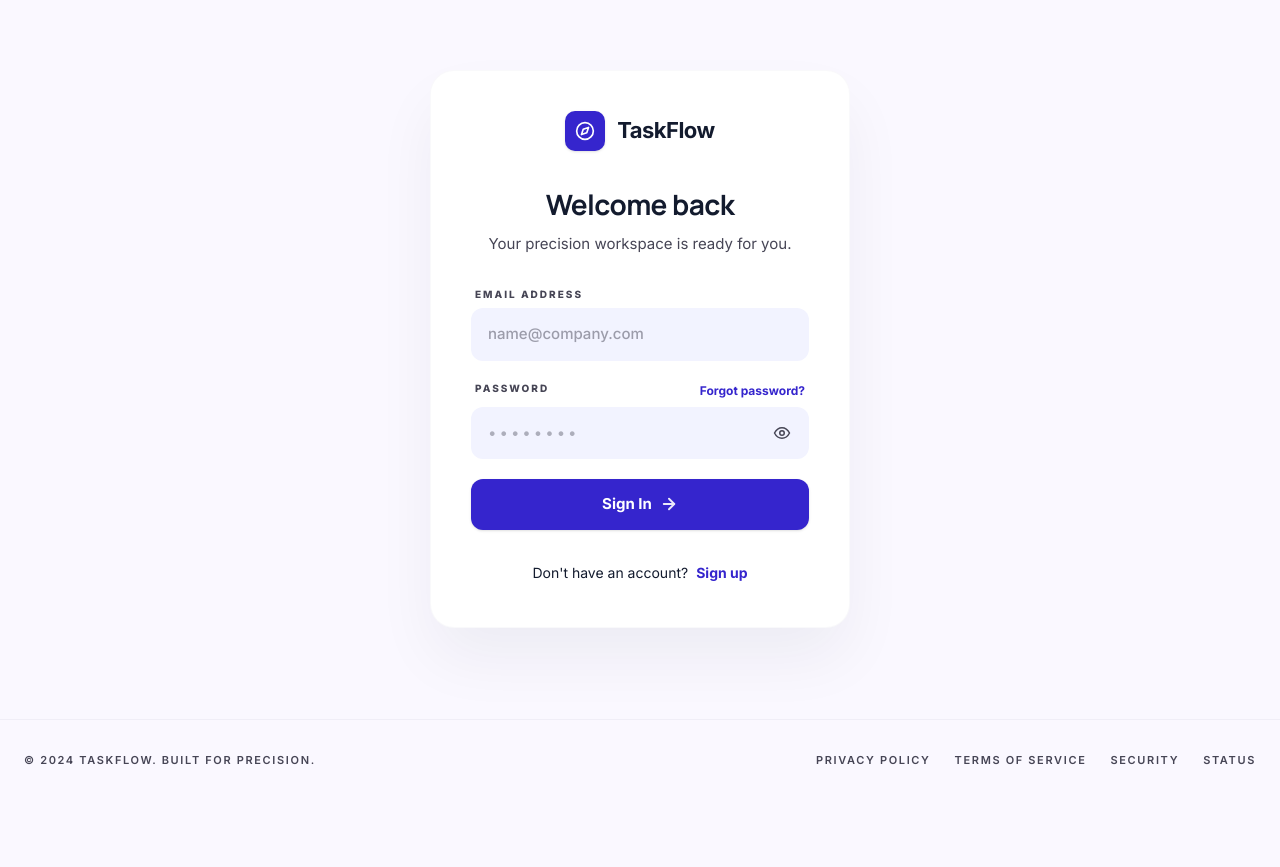
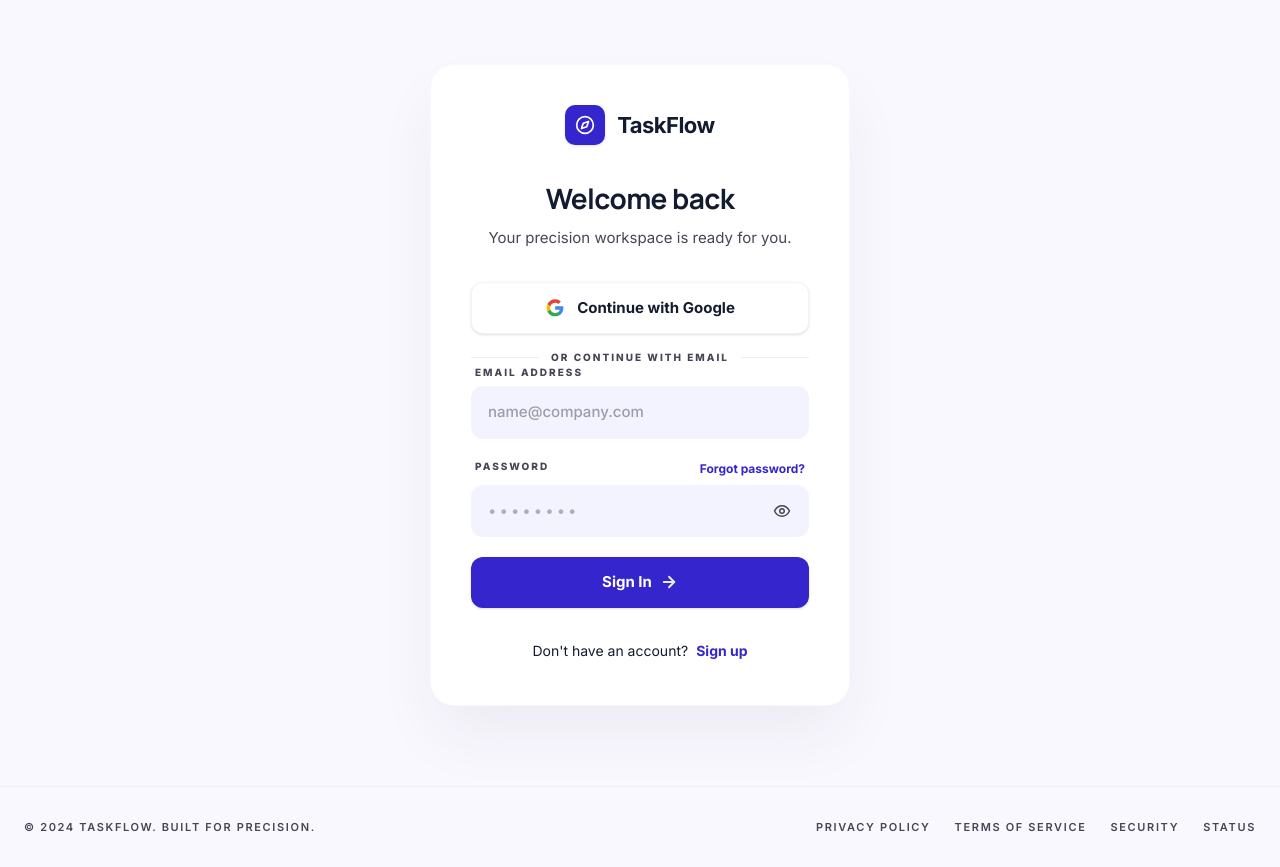
Before and after one commit to shahibuzzaman/Mini-Task-Management-Board, a Next.js app: page /signin in a window 1280 px wide. Before the commit the page ends 800 px from the top, so only its background shows below. Built offline with nearby package versions, Linux system fonts and the light colour scheme; no server answers.

Commit message:
feat: enable realtime task sync across board members

```diff
--- a/src/app/api/boards/[boardId]/route.ts
+++ b/src/app/api/boards/[boardId]/route.ts
@@ -156,9 +156,12 @@
 
     const board = await getCurrentBoardAccess(supabase, user.id, parsedBoardId.data);
 
-    if (board.currentUserRole !== "owner") {
+    if (
+      board.currentUserRole !== "owner" &&
+      board.currentUserRole !== "admin"
+    ) {
       return NextResponse.json(
-        { error: "Only board owners can delete a board." },
+        { error: "Only board owners and admins can delete a board." },
         { status: 403 },
       );
     }
--- a/src/components/board/board-details-page.tsx
+++ b/src/components/board/board-details-page.tsx
@@ -5,6 +5,7 @@
 import { BoardTabs } from "@/components/board/board-tabs";
 import { getBoardsPath } from "@/features/boards/lib/board-routes";
 import {
+  canDeleteBoard,
   canManageBoardLifecycle,
   canManageBoardSettings,
 } from "@/features/boards/lib/board-permissions";
@@ -58,6 +59,7 @@
   const deleteBoardMutation = useDeleteBoardMutation();
   const canEditSettings = canManageBoardSettings(board.currentUserRole);
   const canManageLifecycle = canManageBoardLifecycle(board.currentUserRole);
+  const canRemoveBoard = canDeleteBoard(board.currentUserRole);
   const showToast = useToast();
   const [name, setName] = useState(board.name);
   const [description, setDescription] = useState(board.description);
@@ -355,13 +357,14 @@
           </div>
         </SettingsSection>
 
-        {canManageLifecycle ? (
+        {canManageLifecycle || canRemoveBoard ? (
           <SettingsSection
             title="Danger Zone"
             titleClassName="text-rose-700"
             description="Irreversible actions that affect the entire project board."
           >
             <div className="rounded-2xl border border-rose-100 bg-rose-50/60">
+              {canManageLifecycle ? (
                 <DangerRow
                   title="Archive Board"
                   description="Remove from active projects. Can be restored later."
@@ -370,6 +373,8 @@
                   disabled={updateBoardMutation.isPending}
                   onAction={() => void handleArchiveToggle()}
                 />
+              ) : null}
+              {canRemoveBoard ? (
                 <DangerRow
                   title="Delete Board"
                   description="Permanently delete all data. This cannot be undone."
@@ -378,6 +383,7 @@
                   disabled={deleteBoardMutation.isPending}
                   onAction={() => void handleDeleteBoard()}
                 />
+              ) : null}
             </div>
           </SettingsSection>
         ) : null}
--- a/src/components/board/board-settings-panel.tsx
+++ b/src/components/board/board-settings-panel.tsx
@@ -6,6 +6,7 @@
 import { BoardTransferOwnershipLoadingState } from "@/components/board/board-loading-state";
 import { useBoardMembersQuery } from "@/features/boards/hooks/use-board-members-query";
 import {
+  canDeleteBoard,
   canManageBoardLifecycle,
   canManageBoardSettings,
 } from "@/features/boards/lib/board-permissions";
@@ -46,6 +47,7 @@
   const showToast = useToast();
   const canEditSettings = canManageBoardSettings(board.currentUserRole);
   const canManageLifecycle = canManageBoardLifecycle(board.currentUserRole);
+  const canRemoveBoard = canDeleteBoard(board.currentUserRole);
 
   if (!canEditSettings) {
     return null;
@@ -280,8 +282,9 @@
         </button>
       </form>
 
+      {canManageLifecycle || canRemoveBoard ? (
+        <>
           {canManageLifecycle ? (
-        <>
             <div className="mt-10 border-t border-slate-100 pt-8">
               <div className="flex flex-col items-start justify-between gap-6 sm:flex-row sm:items-center">
                 <div>
@@ -302,7 +305,9 @@
                 </button>
               </div>
             </div>
+          ) : null}
 
+          {canManageLifecycle ? (
             <div className="mt-10 border-t border-slate-100 pt-8">
               <h3 className={labelClass}>
                 Transfer ownership
@@ -350,7 +355,9 @@
                 )}
               </div>
             </div>
+          ) : null}
 
+          {canRemoveBoard ? (
             <div className="mt-10 border-t border-slate-100 pt-8">
               <h3 className="block text-[11px] font-bold uppercase tracking-[0.12em] text-rose-600 mb-2">
                 Danger zone
@@ -367,6 +374,7 @@
                 {deleteBoardMutation.isPending ? "Deleting..." : "Delete Board"}
               </button>
             </div>
+          ) : null}
         </>
       ) : null}
     </section>
--- a/src/features/auth/components/auth-fields.tsx
+++ b/src/features/auth/components/auth-fields.tsx
@@ -110,3 +110,44 @@
     </div>
   );
 }
+
+export function GoogleAuthButton({
+  onClick,
+  disabled = false,
+  label,
+}: {
+  onClick: () => void;
+  disabled?: boolean;
+  label: string;
+}) {
+  return (
+    <button
+      type="button"
+      onClick={onClick}
+      disabled={disabled}
+      className="w-full rounded-xl border border-outline-variant/20 bg-white px-4 py-[14px] text-[15px] font-bold text-on-surface shadow-sm transition hover:bg-surface-container-low disabled:cursor-not-allowed disabled:opacity-60"
+    >
+      <span className="flex items-center justify-center gap-3">
+        <svg viewBox="0 0 24 24" className="h-5 w-5" aria-hidden="true">
+          <path
+            d="M21.805 10.023h-9.63v3.955h5.518c-.238 1.275-.961 2.356-2.052 3.08v2.56h3.322c1.945-1.79 3.062-4.43 3.062-7.568 0-.687-.062-1.346-.22-2.027Z"
+            fill="#4285F4"
+          />
+          <path
+            d="M12.175 22c2.767 0 5.09-.917 6.787-2.482l-3.322-2.56c-.924.618-2.103.983-3.465.983-2.66 0-4.916-1.795-5.723-4.21H3.02v2.64A10.24 10.24 0 0 0 12.175 22Z"
+            fill="#34A853"
+          />
+          <path
+            d="M6.452 13.73a6.154 6.154 0 0 1-.32-1.955c0-.68.116-1.34.32-1.955V7.18H3.02a10.243 10.243 0 0 0 0 9.19l3.432-2.64Z"
+            fill="#FBBC05"
+          />
+          <path
+            d="M12.175 5.61c1.505 0 2.855.518 3.92 1.533l2.94-2.94C17.26 2.558 14.937 1.55 12.175 1.55A10.24 10.24 0 0 0 3.02 7.18l3.432 2.64c.807-2.414 3.063-4.21 5.723-4.21Z"
+            fill="#EA4335"
+          />
+        </svg>
+        <span>{label}</span>
+      </span>
+    </button>
+  );
+}
--- a/src/features/auth/components/sign-in-form.tsx
+++ b/src/features/auth/components/sign-in-form.tsx
@@ -2,6 +2,7 @@
 
 import { zodResolver } from "@hookform/resolvers/zod";
 import { useRouter } from "next/navigation";
+import { useState } from "react";
 import { useForm } from "react-hook-form";
 import Link from "next/link";
 import {
@@ -10,7 +11,7 @@
 } from "@/features/auth/lib/auth-form-schema";
 import { getSupabaseBrowserClient } from "@/lib/supabase/browser";
 import { useToast } from "@/store/use-toast";
-import { AuthField, PasswordInput } from "./auth-fields";
+import { AuthField, GoogleAuthButton, PasswordInput } from "./auth-fields";
 
 export function SignInForm({
   nextPath = "/dashboard",
@@ -22,6 +23,7 @@
   const router = useRouter();
   const showToast = useToast();
   const supabase = getSupabaseBrowserClient();
+  const [isGooglePending, setIsGooglePending] = useState(false);
 
   const loginForm = useForm<LoginFormSchema>({
     resolver: zodResolver(loginFormSchema),
@@ -50,6 +52,27 @@
     router.refresh();
   }
 
+  async function handleGoogleSignIn() {
+    if (!supabase) {
+      showToast("error", "Supabase is not configured. Add the public URL and anon key first.");
+      return;
+    }
+
+    setIsGooglePending(true);
+
+    const { error } = await supabase.auth.signInWithOAuth({
+      provider: "google",
+      options: {
+        redirectTo: `${window.location.origin}/auth/callback${nextPath && nextPath !== "/dashboard" ? `?next=${encodeURIComponent(nextPath)}` : ""}`,
+      },
+    });
+
+    if (error) {
+      setIsGooglePending(false);
+      showToast("error", error.message);
+    }
+  }
+
   return (
     <div className="w-full max-w-[420px] mx-auto">
       <section className="w-full bg-surface-container-lowest rounded-3xl p-10 flex flex-col shadow-[var(--shadow-atmospheric)] relative z-10 border border-outline-variant/10">
@@ -67,6 +90,21 @@
           <p className="text-[15px] text-on-surface-variant">
             Your precision workspace is ready for you.
           </p>
+        </div>
+
+        <div className="space-y-4">
+          <GoogleAuthButton
+            onClick={() => void handleGoogleSignIn()}
+            disabled={isPending || isGooglePending}
+            label={isGooglePending ? "Redirecting to Google..." : "Continue with Google"}
+          />
+          <div className="flex items-center gap-3">
+            <div className="h-px flex-1 bg-outline-variant/30" />
+            <span className="text-[10px] font-extrabold uppercase tracking-[0.2em] text-on-surface-variant">
+              Or continue with email
+            </span>
+            <div className="h-px flex-1 bg-outline-variant/30" />
+          </div>
         </div>
 
         <form className="space-y-5" onSubmit={loginForm.handleSubmit(handleLogin)}>
@@ -98,7 +136,7 @@
           </div>
           <button
             type="submit"
-            disabled={isPending}
+            disabled={isPending || isGooglePending}
             className="mt-4 w-full rounded-xl bg-[#3525cd] hover:bg-[#4f46e5] py-[14px] text-[15px] font-bold text-white shadow-sm transition-colors disabled:cursor-not-allowed disabled:opacity-60 flex items-center justify-center gap-2 group"
           >
             {isPending ? "Signing in..." : "Sign In"}
--- a/src/features/auth/components/sign-up-form.tsx
+++ b/src/features/auth/components/sign-up-form.tsx
@@ -2,6 +2,7 @@
 
 import { zodResolver } from "@hookform/resolvers/zod";
 import { useRouter } from "next/navigation";
+import { useState } from "react";
 import { useForm } from "react-hook-form";
 import Link from "next/link";
 import {
@@ -10,7 +11,7 @@
 } from "@/features/auth/lib/auth-form-schema";
 import { getSupabaseBrowserClient } from "@/lib/supabase/browser";
 import { useToast } from "@/store/use-toast";
-import { AuthField, PasswordInput } from "./auth-fields";
+import { AuthField, GoogleAuthButton, PasswordInput } from "./auth-fields";
 
 export function SignUpForm({
   nextPath = "/dashboard",
@@ -22,6 +23,7 @@
   const router = useRouter();
   const showToast = useToast();
   const supabase = getSupabaseBrowserClient();
+  const [isGooglePending, setIsGooglePending] = useState(false);
 
   const signUpForm = useForm<SignUpFormSchema>({
     resolver: zodResolver(signUpFormSchema),
@@ -60,6 +62,27 @@
     router.replace(`/verify-email?email=${encodeURIComponent(values.email)}${nextPath && nextPath !== "/dashboard" ? `&next=${encodeURIComponent(nextPath)}` : ""}`);
   }
 
+  async function handleGoogleSignUp() {
+    if (!supabase) {
+      showToast("error", "Supabase is not configured. Add the public URL and anon key first.");
+      return;
+    }
+
+    setIsGooglePending(true);
+
+    const { error } = await supabase.auth.signInWithOAuth({
+      provider: "google",
+      options: {
+        redirectTo: `${window.location.origin}/auth/callback${nextPath && nextPath !== "/dashboard" ? `?next=${encodeURIComponent(nextPath)}` : ""}`,
+      },
+    });
+
+    if (error) {
+      setIsGooglePending(false);
+      showToast("error", error.message);
+    }
+  }
+
   return (
     <div className="w-full max-w-[420px] mx-auto">
       <section className="w-full bg-surface-container-lowest rounded-3xl p-10 flex flex-col shadow-[var(--shadow-atmospheric)] relative z-10 border border-outline-variant/10">
@@ -77,6 +100,21 @@
           <p className="text-[15px] text-on-surface-variant">
             Build the future of your workflow today.
           </p>
+        </div>
+
+        <div className="space-y-4">
+          <GoogleAuthButton
+            onClick={() => void handleGoogleSignUp()}
+            disabled={isPending || isGooglePending}
+            label={isGooglePending ? "Redirecting to Google..." : "Continue with Google"}
+          />
+          <div className="flex items-center gap-3">
+            <div className="h-px flex-1 bg-outline-variant/30" />
+            <span className="text-[10px] font-extrabold uppercase tracking-[0.2em] text-on-surface-variant">
+              Or create with email
+            </span>
+            <div className="h-px flex-1 bg-outline-variant/30" />
+          </div>
         </div>
 
         <form className="space-y-5 flex flex-col" onSubmit={signUpForm.handleSubmit(handleSignUp)}>
@@ -124,7 +162,7 @@
           </div>
           <button
             type="submit"
-            disabled={isPending}
+            disabled={isPending || isGooglePending}
             className="mt-2 w-full rounded-xl bg-[#3525cd] hover:bg-[#4f46e5] py-[14px] text-[15px] font-bold text-white shadow-sm transition-colors disabled:cursor-not-allowed disabled:opacity-60"
           >
             {isPending ? "Creating account..." : "Create Account"}
--- a/src/features/boards/lib/board-permissions.ts
+++ b/src/features/boards/lib/board-permissions.ts
@@ -8,6 +8,10 @@
 
 export function canManageBoardLifecycle(role: BoardRole): boolean {
   return role === "owner";
+}
+
+export function canDeleteBoard(role: BoardRole): boolean {
+  return role === "owner" || role === "admin";
 }
 
 export function canManageBoardMembers(role: BoardRole): boolean {
@@ -55,7 +59,7 @@
     canManageMembers: role === "owner" || role === "admin",
     canEditBoardSettings: role === "owner" || role === "admin",
     canArchiveBoard: role === "owner",
-    canDeleteBoard: role === "owner",
+    canDeleteBoard: role === "owner" || role === "admin",
     canTransferOwnership: role === "owner",
   };
 }
--- a/src/features/tasks/hooks/use-tasks-realtime-sync.ts
+++ b/src/features/tasks/hooks/use-tasks-realtime-sync.ts
@@ -46,6 +46,20 @@
           });
         },
       )
+      .on(
+        "postgres_changes",
+        {
+          event: "DELETE",
+          schema: "public",
+          table: "tasks",
+          filter: `board_id=eq.${boardId}`,
+        },
+        () => {
+          void queryClient.invalidateQueries({
+            queryKey: tasksQueryKeys.list(boardId),
+          });
+        },
+      )
       .subscribe();
 
     return () => {
```
Also changed, not shown: 2 other files (tests, documents, lock files or other folders). Lines whose indentation alone changed are shown as unchanged.
